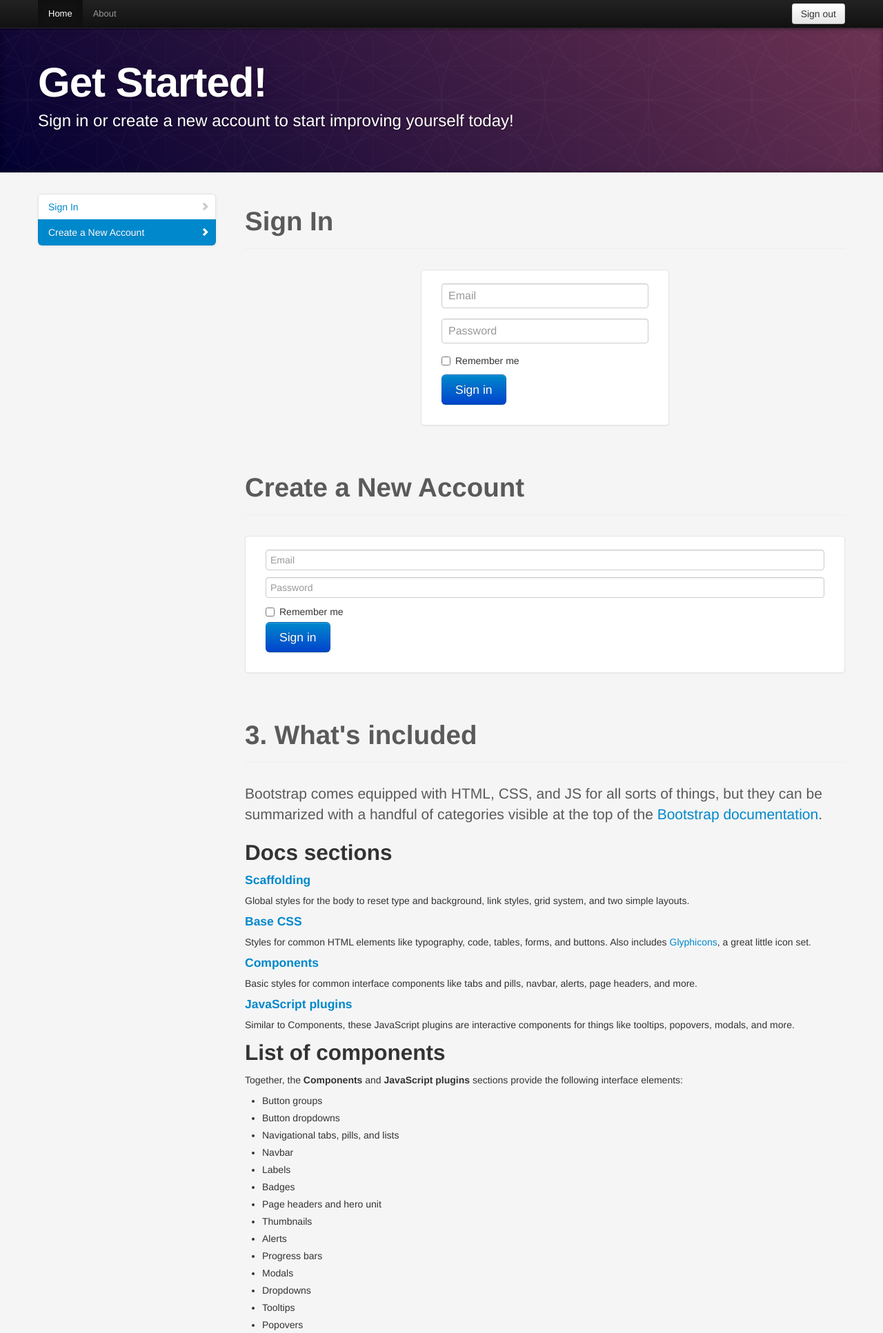
After one commit to ohmyitscasper/selfimprov, a Flask app: page /getstarted in a window 1280 px wide. The commit adds this page. Shown: the top 1933 px of the page at 69% size. Run offline with Flask 2, Linux system fonts and the light colour scheme; some libraries are stand-ins or nearby versions.

Commit message:
Registration Page in progress

```diff
--- a/application.py
+++ b/application.py
@@ -1,5 +1,5 @@
 from flask import Flask, render_template, redirect, request, session
-import mysql.connector
+#import mysql.connector
 app = Flask(__name__)
 
 from random import randint
@@ -13,13 +13,18 @@ class MyClass:
 def devfest():
     return redirect('http://devfe.st/')
 
+@app.route('/getstarted')
+def getstarted():
+	return render_template('getstarted.html')
+
 @app.route('/signin')
-def devfest():
-    return redirect('/signin.html')
-
-@app.route('/about')
-def devfest():
-    return redirect('/about.html')
+def signin():
+    if request.method == 'GET':
+        return render_template('signin.html')
+    elif request.method == 'POST':
+        username = request.form['username']
+        session['username'] = username
+        return redirect('/')
 
 @app.route('/')
 def index():
--- /dev/null
+++ b/templates/base2.html
@@ -0,0 +1,389 @@
+<!doctype html>
+<html>
+  <head>
+    <title>
+      {% block title %}
+      {% endblock %}
+    </title>
+    <meta charset="utf-8">
+    <meta name="viewport" content="width=device-width, initial-scale=1.0">
+    <meta name="description" content="">
+    <meta name="author" content="">
+
+    <!-- Le styles -->
+    <link href="static/assets/css/bootstrap.css" rel="stylesheet">
+    <style type="text/css">
+      body {
+        padding-top: 60px;
+        padding-bottom: 40px;
+      }
+    </style>
+    <link href="static/assets/css/bootstrap-responsive.css" rel="stylesheet">
+	<link href="static/assets/css/docs.css" rel="stylesheet">
+    <link href="static/assets/js/google-code-prettify/prettify.css" rel="stylesheet">
+
+    <!-- HTML5 shim, for IE6-8 support of HTML5 elements -->
+    <!--[if lt IE 9]>
+      <script src="http://html5shim.googlecode.com/svn/trunk/html5.js"></script>
+    <![endif]-->
+
+    <!-- Fav and touch icons -->
+    <link rel="apple-touch-icon-precomposed" sizes="144x144" href="static/assets/ico/apple-touch-icon-144-precomposed.png">
+    <link rel="apple-touch-icon-precomposed" sizes="114x114" href="static/assets/ico/apple-touch-icon-114-precomposed.png">
+    <link rel="apple-touch-icon-precomposed" sizes="72x72" href="static/assets/ico/apple-touch-icon-72-precomposed.png">
+    <link rel="apple-touch-icon-precomposed" href="static/assets/ico/apple-touch-icon-57-precomposed.png">
+    <link rel="shortcut icon" href="static/assets/ico/favicon.png">
+
+  </head>
+
+  <body data-spy="scroll" data-target=".bs-docs-sidebar">
+  <!-- Navigation Bar -->
+	<div class="navbar navbar-inverse navbar-fixed-top">
+      <div class="navbar-inner">
+        <div class="container">
+          <button type="button" class="btn btn-navbar" data-toggle="collapse" data-target=".nav-collapse">
+            <span class="icon-bar"></span>
+            <span class="icon-bar"></span>
+            <span class="icon-bar"></span>
+          </button>
+          <div class="nav-collapse collapse">
+            <ul class="nav">
+              <li class="active">
+                <a href="./index">Home</a>
+              </li>
+              <li class="">
+                <a href="./about">About</a>
+              </li>
+            </ul>
+
+			{% block navbar %}
+			{% endblock %}
+
+          </div><!--/.nav-collapse -->
+        </div>
+      </div>
+    </div>
+
+	<!-- Masthead -->
+	<header class="jumbotron subhead" id="overview">
+	  <div class="container">
+		{% block masthead %}
+		{% endblock %}
+	  </div>
+	</header>
+
+  <!-- Main container -->
+  <div class="container">
+
+    <!-- Docs nav
+    ================================================== -->
+    <div class="row">
+      <div class="span3 bs-docs-sidebar">
+        <ul class="nav nav-list bs-docs-sidenav">
+          <li><a href="#sign-in"><i class="icon-chevron-right"></i> Sign In</a></li>
+          <li><a href="#create-a-new-account"><i class="icon-chevron-right"></i> Create a New Account</a></li>
+        </ul>
+      </div>
+      <div class="span9">
+
+
+
+        <!-- Download
+        ================================================== -->
+        <section id="sign-in">
+          <div class="page-header">
+            <h1>Sign In</h1>
+          </div>
+			<style type="text/css">
+			  body {
+				padding-top: 40px;
+				padding-bottom: 40px;
+				background-color: #f5f5f5;
+			  }
+
+			  .form-signin {
+				max-width: 300px;
+				padding: 19px 29px 29px;
+				margin: 0 auto 20px;
+				background-color: #fff;
+				border: 1px solid #e5e5e5;
+				-webkit-border-radius: 5px;
+				   -moz-border-radius: 5px;
+						border-radius: 5px;
+				-webkit-box-shadow: 0 1px 2px rgba(0,0,0,.05);
+				   -moz-box-shadow: 0 1px 2px rgba(0,0,0,.05);
+						box-shadow: 0 1px 2px rgba(0,0,0,.05);
+			  }
+			  .form-signin .form-signin-heading,
+			  .form-signin .checkbox {
+				margin-bottom: 10px;
+			  }
+			  .form-signin input[type="text"],
+			  .form-signin input[type="password"] {
+				font-size: 16px;
+				height: auto;
+				margin-bottom: 15px;
+				padding: 7px 9px;
+			  }
+			  </style>
+			  <form class="form-signin" action="/login" method="post">
+				<!--<h2 class="form-signin-heading">Sign In Here!</h2>-->
+				<input name="username" class="input-block-level" type="text" placeholder="Email">
+				<input name="password" class="input-block-level" type="text" placeholder="Password">
+				<label class="checkbox">
+				  <input type="checkbox" value="remember-me"> Remember me
+				</label>
+				<button class="btn btn-large btn-primary" type="submit">Sign in</button>
+			  </form>
+		  <!--
+          <div class="row-fluid">
+            <div class="span6">
+              <h2>Download compiled</h2>
+              <p><strong>Fastest way to get started:</strong> get the compiled and minified versions of our CSS, JS, and images. No docs or original source files.</p>
+              <p><a class="btn btn-large btn-primary" href="assets/bootstrap.zip" >Download Bootstrap</a></p>
+            </div>
+            <div class="span6">
+              <h2>Download source</h2>
+              <p>Get the original files for all CSS and JavaScript, along with a local copy of the docs by downloading the latest version directly from GitHub.</p>
+              <p><a class="btn btn-large" href="https://github.com/twitter/bootstrap/zipball/master" >Download Bootstrap source</a></p>
+            </div>
+          </div>
+		  -->
+        </section>
+
+
+
+        <!-- File structure
+        ================================================== -->
+        <section id="create-a-new-account">
+          <div class="page-header">
+            <h1>Create a New Account</h1>
+          </div>
+		  <style type="text/css">
+			  body {
+				padding-top: 40px;
+				padding-bottom: 40px;
+				background-color: #f5f5f5;
+			  }
+
+			  .form-signup {
+				max-width: 6200px;
+				padding: 19px 29px 29px;
+				margin: 0 auto 20px;
+				background-color: #fff;
+				border: 1px solid #e5e5e5;
+				-webkit-border-radius: 5px;
+				   -moz-border-radius: 5px;
+						border-radius: 5px;
+				-webkit-box-shadow: 0 1px 2px rgba(0,0,0,.05);
+				   -moz-box-shadow: 0 1px 2px rgba(0,0,0,.05);
+						box-shadow: 0 1px 2px rgba(0,0,0,.05);
+			  }
+			  .form-signin .form-signin-heading,
+			  .form-signin .checkbox {
+				margin-bottom: 10px;
+			  }
+			  .form-signin input[type="text"],
+			  .form-signin input[type="password"] {
+				font-size: 16px;
+				height: auto;
+				margin-bottom: 15px;
+				padding: 7px 9px;
+			  }
+			  </style>
+			  <form class="form-signup" action="/signup" method="post">
+				<input name="username" class="input-block-level" type="text" placeholder="Email">
+				<input name="password" class="input-block-level" type="text" placeholder="Password">
+				<label class="checkbox">
+				  <input type="checkbox" value="remember-me"> Remember me
+				</label>
+				<button class="btn btn-large btn-primary" type="submit">Sign in</button>
+			  </form>
+
+
+        </section>
+
+
+
+        <!-- Contents
+        ================================================== -->
+        <section id="contents">
+          <div class="page-header">
+            <h1>3. What's included</h1>
+          </div>
+          <p class="lead">Bootstrap comes equipped with HTML, CSS, and JS for all sorts of things, but they can be summarized with a handful of categories visible at the top of the <a href="http://getbootstrap.com">Bootstrap documentation</a>.</p>
+
+          <h2>Docs sections</h2>
+          <h4><a href="http://twitter.github.com/bootstrap/scaffolding.html">Scaffolding</a></h4>
+          <p>Global styles for the body to reset type and background, link styles, grid system, and two simple layouts.</p>
+          <h4><a href="http://twitter.github.com/bootstrap/base-css.html">Base CSS</a></h4>
+          <p>Styles for common HTML elements like typography, code, tables, forms, and buttons. Also includes <a href="http://glyphicons.com">Glyphicons</a>, a great little icon set.</p>
+          <h4><a href="http://twitter.github.com/bootstrap/components.html">Components</a></h4>
+          <p>Basic styles for common interface components like tabs and pills, navbar, alerts, page headers, and more.</p>
+          <h4><a href="http://twitter.github.com/bootstrap/javascript.html">JavaScript plugins</a></h4>
+          <p>Similar to Components, these JavaScript plugins are interactive components for things like tooltips, popovers, modals, and more.</p>
+
+          <h2>List of components</h2>
+          <p>Together, the <strong>Components</strong> and <strong>JavaScript plugins</strong> sections provide the following interface elements:</p>
+          <ul>
+            <li>Button groups</li>
+            <li>Button dropdowns</li>
+            <li>Navigational tabs, pills, and lists</li>
+            <li>Navbar</li>
+            <li>Labels</li>
+            <li>Badges</li>
+            <li>Page headers and hero unit</li>
+            <li>Thumbnails</li>
+            <li>Alerts</li>
+            <li>Progress bars</li>
+            <li>Modals</li>
+            <li>Dropdowns</li>
+            <li>Tooltips</li>
+            <li>Popovers</li>
+            <li>Accordion</li>
+            <li>Carousel</li>
+            <li>Typeahead</li>
+          </ul>
+          <p>In future guides, we may walk through these components individually in more detail. Until then, look for each of these in the documentation for information on how to utilize and customize them.</p>
+        </section>
+
+
+
+        <!-- HTML template
+        ================================================== -->
+        <section id="html-template">
+          <div class="page-header">
+            <h1>4. Basic HTML template</h1>
+          </div>
+          <p class="lead">With a brief intro into the contents out of the way, we can focus on putting Bootstrap to use. To do that, we'll utilize a basic HTML template that includes everything we mentioned in the <a href="#file-structure">File structure</a>.</p>
+          <p>Now, here's a look at a <strong>typical HTML file</strong>:</p>
+
+          <p>To make this <strong>a Bootstrapped template</strong>, just include the appropriate CSS and JS files:</p>
+</pre>
+          <p><strong>And you're set!</strong> With those two files added, you can begin to develop any site or application with Bootstrap.</p>
+        </section>
+
+
+
+        <!-- Examples
+        ================================================== -->
+        <section id="examples">
+          <div class="page-header">
+            <h1>5. Examples</h1>
+          </div>
+          <p class="lead">Move beyond the base template with a few example layouts. We encourage folks to iterate on these examples and not simply use them as an end result.</p>
+          <ul class="thumbnails bootstrap-examples">
+            <li class="span3">
+              <a class="thumbnail" href="examples/starter-template.html">
+                <img src="assets/img/examples/bootstrap-example-starter.jpg" alt="">
+              </a>
+              <h4>Starter template</h4>
+              <p>A barebones HTML document with all the Bootstrap CSS and JavaScript included.</p>
+            </li>
+            <li class="span3">
+              <a class="thumbnail" href="examples/hero.html">
+                <img src="assets/img/examples/bootstrap-example-hero.jpg" alt="">
+              </a>
+              <h4>Basic marketing site</h4>
+              <p>Featuring a hero unit for a primary message and three supporting elements.</p>
+            </li>
+            <li class="span3">
+              <a class="thumbnail" href="examples/fluid.html">
+                <img src="assets/img/examples/bootstrap-example-fluid.jpg" alt="">
+              </a>
+              <h4>Fluid layout</h4>
+              <p>Uses our new responsive, fluid grid system to create a seamless liquid layout.</p>
+            </li>
+
+            <li class="span3">
+              <a class="thumbnail" href="examples/marketing-narrow.html">
+                <img src="assets/img/examples/bootstrap-example-marketing-narrow.png" alt="">
+              </a>
+              <h4>Narrow marketing</h4>
+              <p>Slim, lightweight marketing template for small projects or teams.</p>
+            </li>
+            <li class="span3">
+              <a class="thumbnail" href="examples/signin.html">
+                <img src="assets/img/examples/bootstrap-example-signin.png" alt="">
+              </a>
+              <h4>Sign in</h4>
+              <p>Barebones sign in form with custom, larger form controls and a flexible layout.</p>
+            </li>
+            <li class="span3">
+              <a class="thumbnail" href="examples/sticky-footer.html">
+                <img src="assets/img/examples/bootstrap-example-sticky-footer.png" alt="">
+              </a>
+              <h4>Sticky footer</h4>
+              <p>Pin a fixed-height footer to the bottom of the user's viewport.</p>
+            </li>
+
+            <li class="span3">
+              <a class="thumbnail" href="examples/carousel.html">
+                <img src="assets/img/examples/bootstrap-example-carousel.png" alt="">
+              </a>
+              <h4>Carousel jumbotron</h4>
+              <p>A more interactive riff on the basic marketing site featuring a prominent carousel.</p>
+            </li>
+          </ul>
+        </section>
+
+
+
+
+        <!-- Next
+        ================================================== -->
+        <section id="what-next">
+          <div class="page-header">
+            <h1>What next?</h1>
+          </div>
+          <p class="lead">Head to the docs for information, examples, and code snippets, or take the next leap and customize Bootstrap for any upcoming project.</p>
+          <a class="btn btn-large btn-primary" href="./scaffolding.html" >Visit the Bootstrap docs</a>
+          <a class="btn btn-large" href="./customize.html" style="margin-left: 5px;" >Customize Bootstrap</a>
+        </section>
+
+
+
+
+      </div>
+    </div>
+  </div>
+
+  <!-- Footer
+    ================================================== -->
+    <footer class="footer">
+      <div class="container">
+        <p>Designed and built with all the love in the world by Columbia students at <a href="http://devfe.st" target="_blank">devfest 2013</a>.</p>
+        <p>Code licensed under <a href="http://www.apache.org/licenses/LICENSE-2.0" target="_blank">Apache License v2.0</a>, documentation under <a href="http://creativecommons.org/licenses/by/3.0/">CC BY 3.0</a>.</p>
+        <p><a href="http://glyphicons.com">Glyphicons Free</a> licensed under <a href="http://creativecommons.org/licenses/by/3.0/">CC BY 3.0</a>.</p>
+      </div>
+    </footer>
+
+
+
+    <!-- Le javascript
+    ================================================== -->
+    <!-- Placed at the end of the document so the pages load faster -->
+    <script type="text/javascript" src="http://platform.twitter.com/widgets.js"></script>
+    <script src="assets/js/jquery.js"></script>
+    <script src="assets/js/bootstrap-transition.js"></script>
+    <script src="assets/js/bootstrap-alert.js"></script>
+    <script src="assets/js/bootstrap-modal.js"></script>
+    <script src="assets/js/bootstrap-dropdown.js"></script>
+    <script src="assets/js/bootstrap-scrollspy.js"></script>
+    <script src="assets/js/bootstrap-tab.js"></script>
+    <script src="assets/js/bootstrap-tooltip.js"></script>
+    <script src="assets/js/bootstrap-popover.js"></script>
+    <script src="assets/js/bootstrap-button.js"></script>
+    <script src="assets/js/bootstrap-collapse.js"></script>
+    <script src="assets/js/bootstrap-carousel.js"></script>
+    <script src="assets/js/bootstrap-typeahead.js"></script>
+    <script src="assets/js/bootstrap-affix.js"></script>
+
+    <script src="assets/js/holder/holder.js"></script>
+    <script src="assets/js/google-code-prettify/prettify.js"></script>
+
+    <script src="assets/js/application.js"></script>
+
+
+  </body>
+</html>
--- a/templates/index.html
+++ b/templates/getstarted.html
@@ -1,16 +1,16 @@
-{% extends "base.html" %}
+{% extends "base2.html" %}
 
 {% block title %}
 	Self-Improvement
 {% endblock %}
 
 {% block masthead %}
-		<h1>You have X points!</h1>
-		<p>Congratulations, {{name}}!</p>
+	<h1>Get Started!</h1>
+	<p class="lead">Sign in or create a new account to start improving yourself today!</p>
 {% endblock %}
 
 {% block body %}
-	<p><a href="stats"><input type="submit" value="View Stats"/></a></p>
+
 {% endblock %}
 
 {% block navbar %}
```
Also changed, not shown: templates/signin.html (+24 -25 lines).
